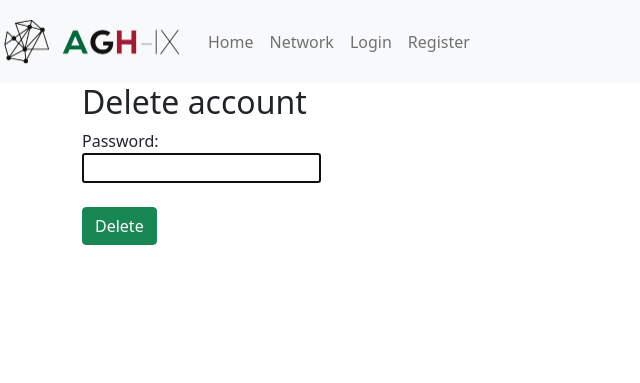
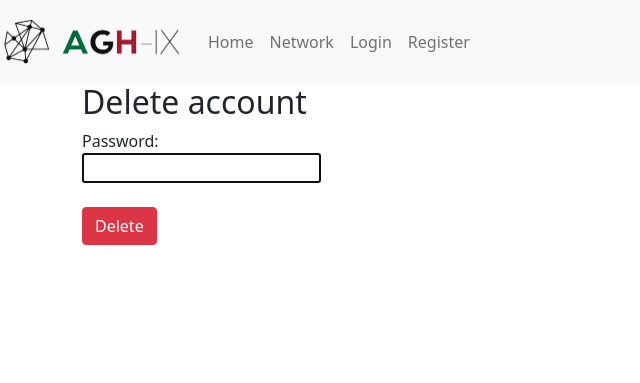
Before and after one commit to SKN-Telephoners/AGH-IX, a Django app: template core/templates/users/delete_account.html in a window 1280 px wide. Shown: the top 383 px of the page, without its empty margins (0-640 px from the left). Run offline with Django 4.2, Linux system fonts and the light colour scheme; the template is opened without the code that fills it, so the values that code supplies are empty; some libraries are stand-ins or nearby versions.

Commit message:
Update delete_account.html
error message style

```diff
--- a/core/templates/users/delete_account.html
+++ b/core/templates/users/delete_account.html
@@ -6,7 +6,9 @@
     <h2>Delete account</h2>
     {% if error %}
         <div class="alert alert-danger">
-            Wrong password
+            <ul class="m-0">
+                <li>Wrong password</li>
+            </ul>
         </div>
     {% endif %}
     <form method="post">
@@ -17,7 +19,7 @@
         <div class="submit-row">
             {% csrf_token %}
             <br>
-            <input type="submit" value="Delete" class="default btn btn-success">
+            <input type="submit" value="Delete" class="default btn btn-danger">
         </div>
     </form>
 
```
